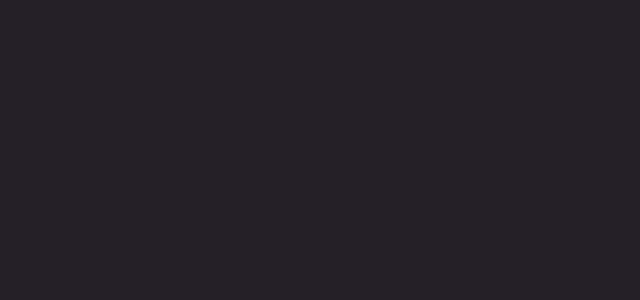
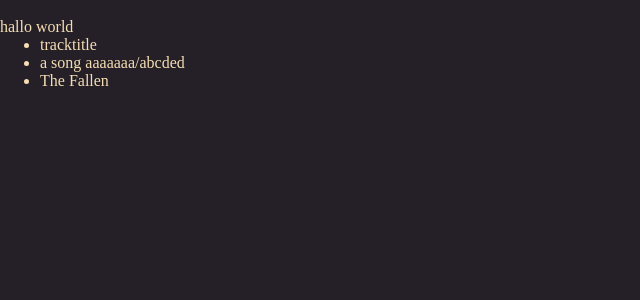
Before and after one commit to Gabe-Bryan/DestinyMusicHub, a React (Create React App) app: page / in a window 1280 px wide. Shown: the top 300 px of the page, without its empty margins (0-640 px from the left). Built offline with nearby package versions, Linux system fonts and the light colour scheme.

Commit message:
got the stuff to work

```diff
--- a/src/App.js
+++ b/src/App.js
@@ -6,6 +6,7 @@ import { YTPlayer } from './components/MusicPlayer.js';
 import {CompleteDisplay} from "./components/CompleteSoundtrackDisplay.js"
 //import {ScaleText} from 'react-scale-text';
 import './stylesheets/style.css'
+import './stylesheets/Complete-Soundtrack-Container.css'
 
 function App() {
   return (
--- /dev/null
+++ b/src/components/CompletePlaylist.js
@@ -0,0 +1,42 @@
+import React from 'react'
+//import "./styles/Playlist.css"
+
+import { SongItem } from "./SongItem"
+
+export function CompletePlaylist({ playlistData }) {
+
+    function getSongList(playlistDataIn) {
+        console.log(playlistDataIn)
+        let songList = []
+        for (let songItem of playlistDataIn){
+            let completeTitle = songItem.title
+            if(songItem.sources!==undefined)
+                songItem.sources.forEach(source => {
+                    if(source.is_official){
+                        completeTitle+="/"+source.version_title;
+                        console.log(completeTitle);
+                    }
+                });
+                songList.push(
+                    <li key={songItem.track}>
+                        <SongItem songData={songItem} completeTitle={completeTitle} />
+                    </li>
+                )
+            }
+        return songList
+    }
+
+    const songList = getSongList(playlistData)
+
+    return (
+        <div id="playlist-container">
+            <ul id="song-list">
+                <li id="header">
+                    <span>track</span>
+                    <span>title</span>
+                </li>
+                {songList}
+            </ul>
+        </div>
+    )
+}
--- a/src/components/CompleteSoundtrackDisplay.js
+++ b/src/components/CompleteSoundtrackDisplay.js
@@ -1,21 +1,69 @@
 import '../stylesheets/Complete-Soundtrack-Container.css';
 import { useEffect, useState } from 'react';
+import { CompletePlaylist } from './CompletePlaylist';
 const songList="hi my name is jeff"
 
-function CompleteDisplay({SongList}){
-    const [expanded, setExpanded] = useState(false);
+
+function CompleteDisplay({ expanded = false,SongList,bannerText = "hallo world"}){
+    const [isExpanded, setExpanded] = useState(expanded ? "shown" : "hidden");
     const [cdSize, setcdSize] = useState(['200', '110']);
+    SongList=[
+        {
 
-const expand= () => {
-    setExpanded(!expanded);
+_id:"65b06b4ebad846dd6181fc2a",
+title:"a song aaaaaaa",
+
+meta_data:{
+    destination: undefined,
+    faction: undefined,
+    game: "1",
+    implementation_year: undefined,
+    lead_composer: "b",
+    other_credits: undefined,
+    release_year: undefined,
+},
+
+sources:[{
+video_id:"CDMQgA5Ub3M",
+source_type:"Youtube",
+
+intensity:[
+"Tension",
+"Action",
+"Heavy Action",
+"Light Action",
+"High Action"],
+
+track_number:1,
+is_official:true,
+version_title:"abcded",
+soundtrack_id:"655c08dca00e3d9aec2fec19",
+duration:356}]
+        },
+        {
+            track: 2,
+            title: 'The Fallen',
+            length: '4:37',
+            composers: ["Micheal Salvatori", "Martin O'Donnell", "Paul McCartney"],
+            album: "Destiny 1 Official Soundtrack",
+        }
+    ]
+function toggleExpand(event){
+    if (isExpanded==="shown") setExpanded("hidden")
+    else setExpanded("shown")
 }
     return(
-        <div className={`complete-song-outer-div${expanded?" expanded":""}`}>
-            <script>
-            <ul>
-                <li onClick={expand} className={`complete-song-outer-div${expanded?" expanded":""}`}></li>
-            </ul>
-            </script>
+
+        <div id="songtrack-container">
+        <div id="top" onClick={toggleExpand}>
+            <div id="official-songs">
+                <img src={""} alt="" />
+                    <div id="official-text">{bannerText}</div>
+            </div>
+        </div>
+        <div id="dropdown" className={isExpanded}>
+            <CompletePlaylist playlistData={SongList}/>
+        </div>
         </div>
     );
 }
--- /dev/null
+++ b/src/components/SongItem.js
@@ -0,0 +1,15 @@
+import React from 'react'
+//import './styles/PlaylistItem.css'
+
+export function SongItem({ completeTitle,songData, onClick=undefined }) {
+
+    function clickHandler(event) {
+        console.log(`Do thing to play [${songData.track}. ${songData.title}]`)
+    }
+
+    return (
+        <div id="playlist-item-container">
+            <span id="title">{completeTitle}</span>
+        </div>
+    );
+}
--- a/src/stylesheets/Complete-Soundtrack-Container.css
+++ b/src/stylesheets/Complete-Soundtrack-Container.css
@@ -0,0 +1,6 @@
+#songtrack-container .hidden{
+    position: absolute;
+}
+#songtrack-container .shown{
+    position: absolute;
+}
```
